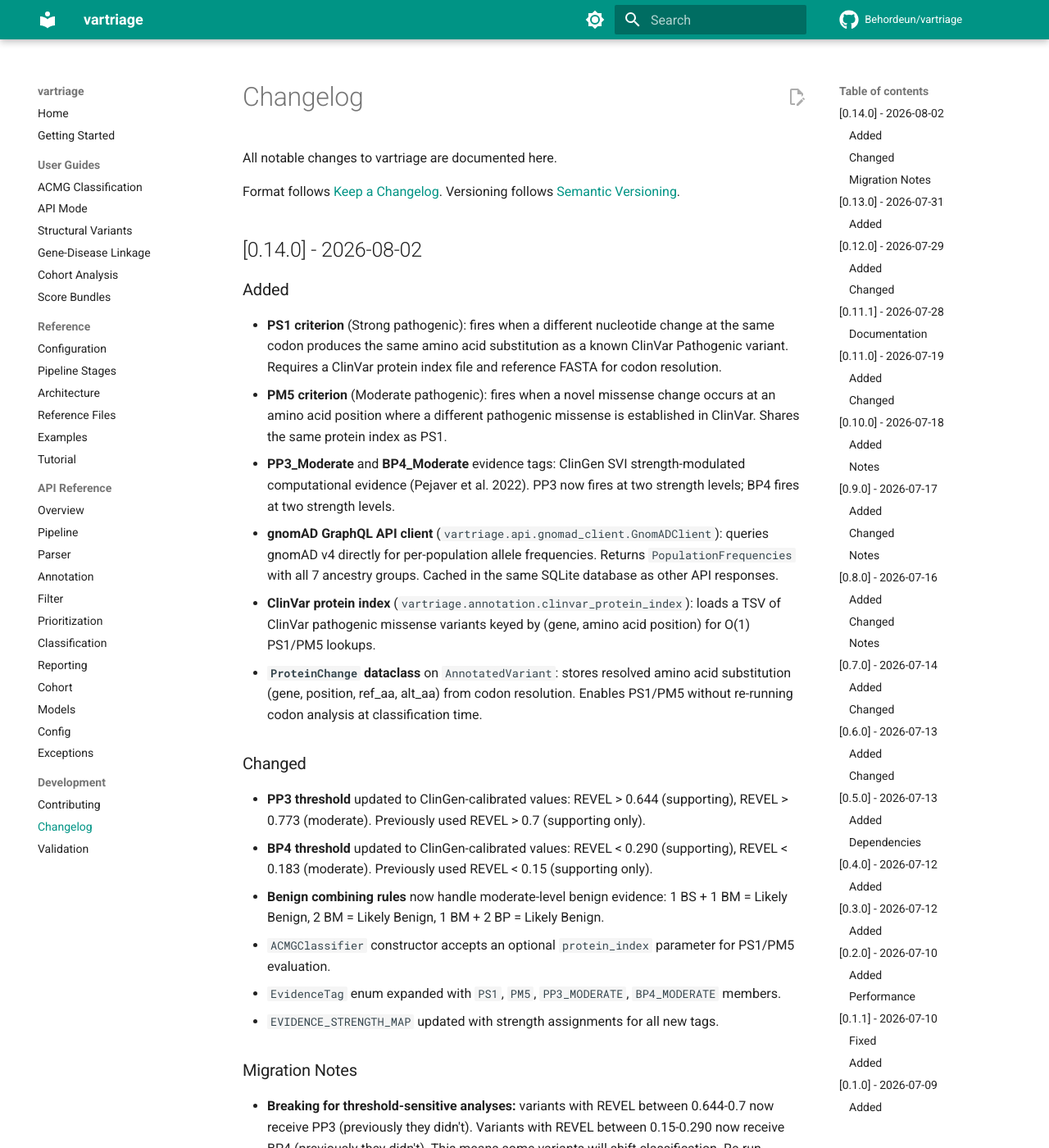
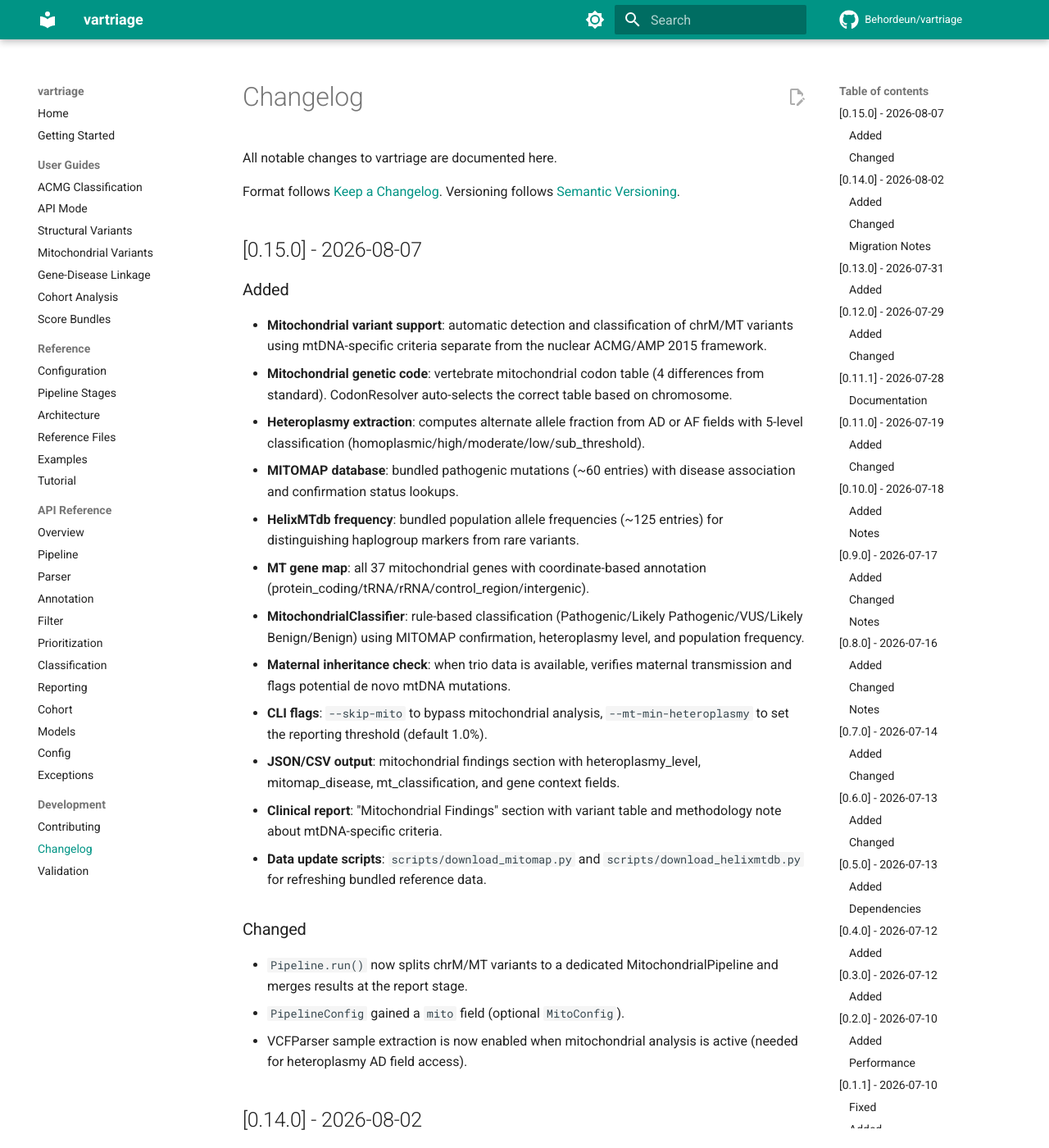
Before and after one commit to Behordeun/vartriage, an MkDocs documentation site: the page built from docs/changelog.md, in a window 1280 px wide and 1400 px high. Shown: the whole window at 82% size. Built offline with MkDocs 1.6.1 and Material for MkDocs 9.7.7, drawn with Linux system fonts in a browser that asks for light colours; comment, search, counter and statistics services are not loaded.

Commit message:
docs: add mitochondrial documentation, changelog, and version bump
- docs/mitochondrial.md: full user guide (architecture, heteroplasmy
  thresholds, classification rules, data sources, CLI reference, output
  format examples, module structure)
- docs/changelog.md: v0.15.0 entry dated 2026-08-07
- docs/index.md: link to mitochondrial guide
- mkdocs.yml: add Mitochondrial Variants to nav, update site_author
- pyproject.toml: bump version to 0.15.0
- README.md: add mito to feature list, CLI section, project layout,
  MitoConfig table

```diff
--- a/docs/changelog.md
+++ b/docs/changelog.md
@@ -3,6 +3,29 @@
 All notable changes to vartriage are documented here.
 
 Format follows [Keep a Changelog](https://keepachangelog.com/en/1.1.0/). Versioning follows [Semantic Versioning](https://semver.org/spec/v2.0.0.html).
+
+## [0.15.0] - 2026-08-07
+
+### Added
+
+- **Mitochondrial variant support**: automatic detection and classification of chrM/MT variants using mtDNA-specific criteria separate from the nuclear ACMG/AMP 2015 framework.
+- **Mitochondrial genetic code**: vertebrate mitochondrial codon table (4 differences from standard). CodonResolver auto-selects the correct table based on chromosome.
+- **Heteroplasmy extraction**: computes alternate allele fraction from AD or AF fields with 5-level classification (homoplasmic/high/moderate/low/sub_threshold).
+- **MITOMAP database**: bundled pathogenic mutations (~60 entries) with disease association and confirmation status lookups.
+- **HelixMTdb frequency**: bundled population allele frequencies (~125 entries) for distinguishing haplogroup markers from rare variants.
+- **MT gene map**: all 37 mitochondrial genes with coordinate-based annotation (protein_coding/tRNA/rRNA/control_region/intergenic).
+- **MitochondrialClassifier**: rule-based classification (Pathogenic/Likely Pathogenic/VUS/Likely Benign/Benign) using MITOMAP confirmation, heteroplasmy level, and population frequency.
+- **Maternal inheritance check**: when trio data is available, verifies maternal transmission and flags potential de novo mtDNA mutations.
+- **CLI flags**: `--skip-mito` to bypass mitochondrial analysis, `--mt-min-heteroplasmy` to set the reporting threshold (default 1.0%).
+- **JSON/CSV output**: mitochondrial findings section with heteroplasmy_level, mitomap_disease, mt_classification, and gene context fields.
+- **Clinical report**: "Mitochondrial Findings" section with variant table and methodology note about mtDNA-specific criteria.
+- **Data update scripts**: `scripts/download_mitomap.py` and `scripts/download_helixmtdb.py` for refreshing bundled reference data.
+
+### Changed
+
+- `Pipeline.run()` now splits chrM/MT variants to a dedicated MitochondrialPipeline and merges results at the report stage.
+- `PipelineConfig` gained a `mito` field (optional `MitoConfig`).
+- VCFParser sample extraction is now enabled when mitochondrial analysis is active (needed for heteroplasmy AD field access).
 
 ## [0.14.0] - 2026-08-02
 
--- a/mkdocs.yml
+++ b/mkdocs.yml
@@ -1,7 +1,7 @@
 site_name: vartriage
 site_url: https://behordeun.github.io/vartriage/
 site_description: Clinical variant triage for gene panels. VCF in, ACMG-classified report out.
-site_author: Muhammad Abiodun SULAIMAN
+site_author: Muhammad Abiodun SULAIMAN, Bolaji Fatai OYEYEMI
 repo_url: https://github.com/Behordeun/vartriage
 repo_name: Behordeun/vartriage
 edit_uri: edit/main/docs/
@@ -66,6 +66,7 @@ nav:
       - ACMG Classification: acmg-criteria.md
       - API Mode: api-mode.md
       - Structural Variants: structural-variants.md
+      - Mitochondrial Variants: mitochondrial.md
       - Gene-Disease Linkage: gene-disease-linkage.md
       - Cohort Analysis: cohort-analysis.md
       - Score Bundles: bundles.md
--- a/pyproject.toml
+++ b/pyproject.toml
@@ -4,7 +4,7 @@ build-backend = "hatchling.build"
 
 [project]
 name = "vartriage"
-version = "0.14.0"
+version = "0.15.0"
 description = "A streaming pipeline library for identifying and classifying pathogenic genetic variants from VCF data"
 license = "MIT"
 requires-python = ">=3.10"
```
Also changed, not shown: README.md (+35 -1 lines), docs/index.md (+2 -0 lines), docs/mitochondrial.md (added, +225 -0 lines), 1 other file.
